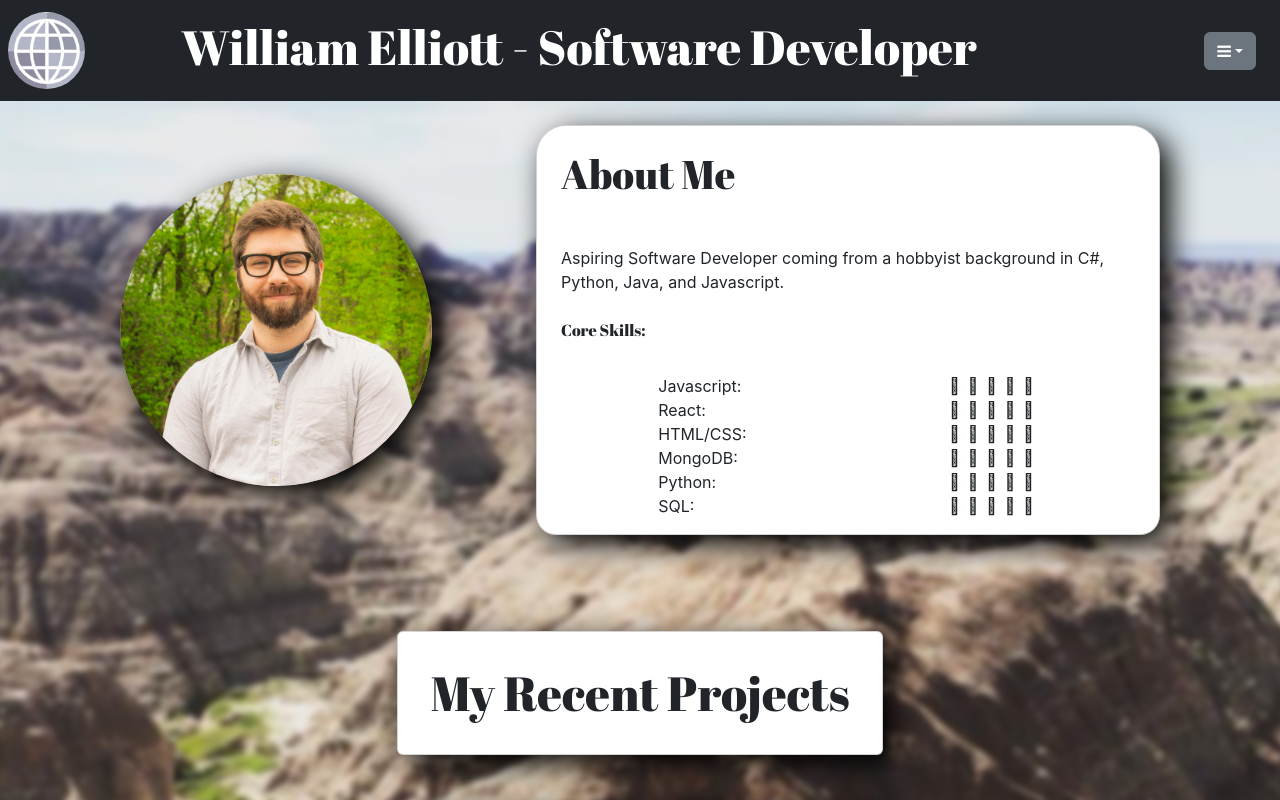
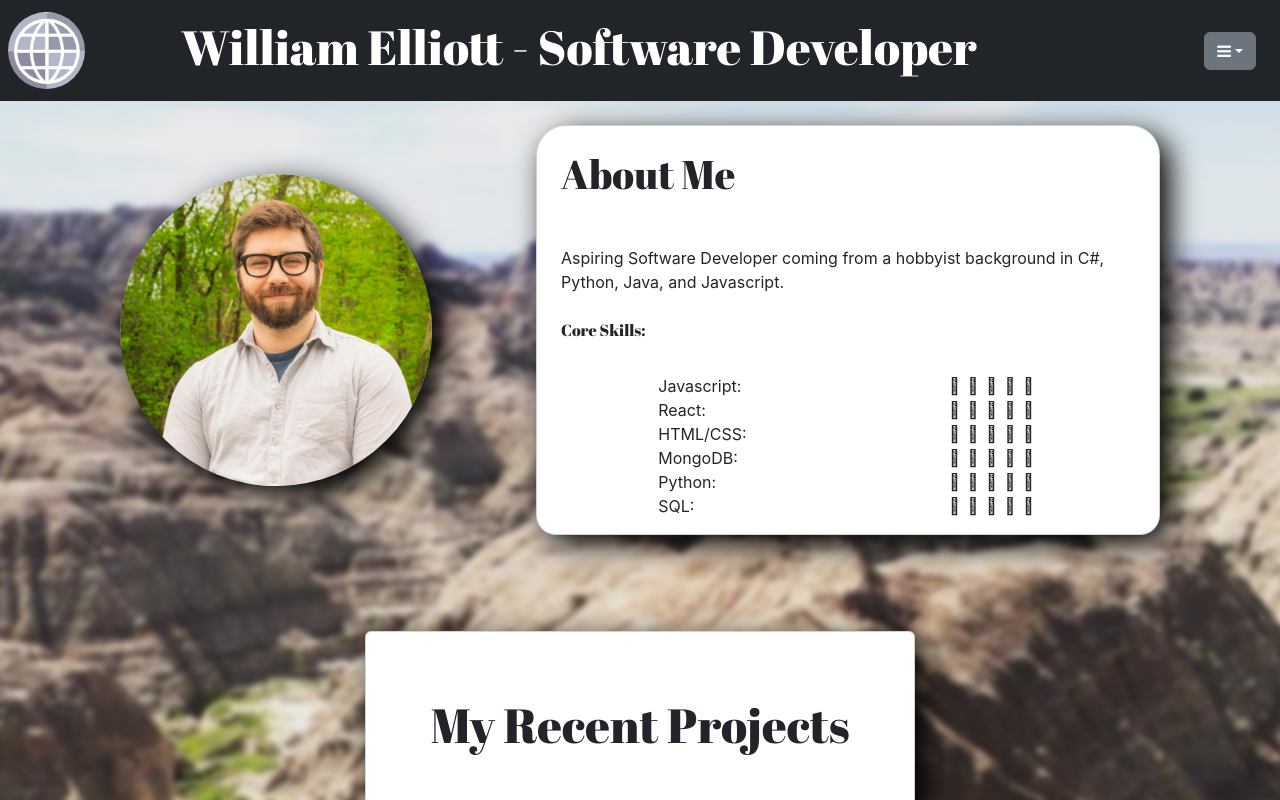
Before and after one commit to wjtelliott/reimagined-train, a React (Create React App) app: page / in a window 1280 px wide. Shown: the top 800 px of the page. Built offline with nearby package versions, Linux system fonts and the light colour scheme.

Commit message:
Changed some styling

```diff
--- a/src/Components/Home/Projects.jsx
+++ b/src/Components/Home/Projects.jsx
@@ -55,7 +55,7 @@ const Projects = () => {
                 data-aos='fade-up'
                 style={boxShadowStyle}
             >
-                <p className='m-3 text-center p-3 display-5 title-font' >My Recent Projects</p>
+                <p className='m-5 text-center p-3 display-5 title-font' >My Recent Projects</p>
             </div>
 
             {formattedProjects}
```
